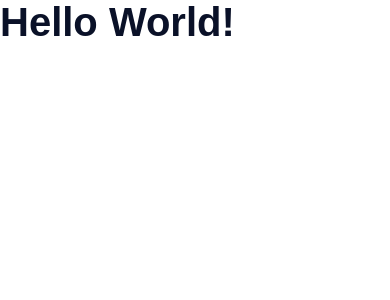
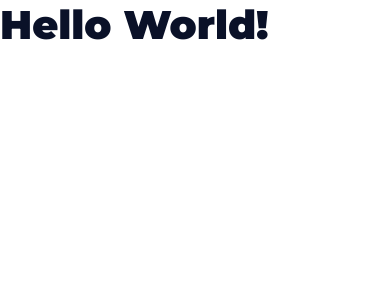
Before and after one commit to SrWess/curso-react-project-3-front, a React (Create React App) app: page / in a window 390 px wide. Shown: the top 300 px of the page. Built offline with nearby package versions, Linux system fonts and the light colour scheme.

Commit message:
Configurado fontes e implementado breakpoint para Heading huge

```diff
--- a/public/index.html
+++ b/public/index.html
@@ -2,6 +2,12 @@
 <html lang="en">
   <head>
     <meta charset="utf-8" />
+    <link rel="preconnect" href="https://fonts.googleapis.com" />
+    <link rel="preconnect" href="https://fonts.gstatic.com" crossorigin />
+    <link
+      href="https://fonts.googleapis.com/css2?family=Montserrat:ital,wght@0,900;1,900&family=Open+Sans:ital,wght@0,400;0,700;1,400;1,700&display=swap"
+      rel="stylesheet"
+    />
     <link rel="icon" href="%PUBLIC_URL%/favicon.ico" />
     <meta name="viewport" content="width=device-width, initial-scale=1" />
     <meta name="theme-color" content="#000000" />
--- a/src/components/Heading/index.jsx
+++ b/src/components/Heading/index.jsx
@@ -22,8 +22,8 @@
 
 Heading.propTypes = {
   children: P.node.isRequired,
-  colorDark: P.bool.isRequired,
-  as: P.oneOf(["h1", "h2", "h3", "h4", "h5", "h6"]).isRequired,
-  size: P.oneOf(["small", "medium", "big", "huge"]).isRequired,
-  uppercase: P.bool.isRequired,
+  colorDark: P.bool,
+  as: P.oneOf(["h1", "h2", "h3", "h4", "h5", "h6"]),
+  size: P.oneOf(["small", "medium", "big", "huge"]),
+  uppercase: P.bool,
 };
--- a/src/components/Heading/styles.js
+++ b/src/components/Heading/styles.js
@@ -12,8 +12,16 @@
   `,
   huge: (theme) => css`
     font-size: ${theme.font.sizes.xhuge};
+    ${mediaFont(theme)}
   `,
 };
+
+const mediaFont = (theme) => css`
+  @media ${theme.media.lteMedium} {
+    font-size: ${theme.font.sizes.xlarge};
+    background: purple;
+  }
+`;
 
 const titleCase = (uppercase) => css`
   text-transform: ${uppercase ? "uppercase" : "none"};
--- a/src/styles/global-styles.js
+++ b/src/styles/global-styles.js
@@ -1,8 +1,6 @@
 import { createGlobalStyle } from "styled-components";
 
 export const GlobalStyles = createGlobalStyle`
-  @import url('https://fonts.googleapis.com/css2?family=Montserrat:ital,wght@0,900;1,900&family=Open+Sans:ital,wght@0,400;0,700;1,400;1,700&display=swap');
-
   * {
     margin: 0;
     padding: 0;
--- a/src/styles/theme.js
+++ b/src/styles/theme.js
@@ -20,4 +20,7 @@
       xhuge: "6.4rem",
     },
   },
+  media: {
+    lteMedium: "(max-width: 768px)",
+  },
 };
```
